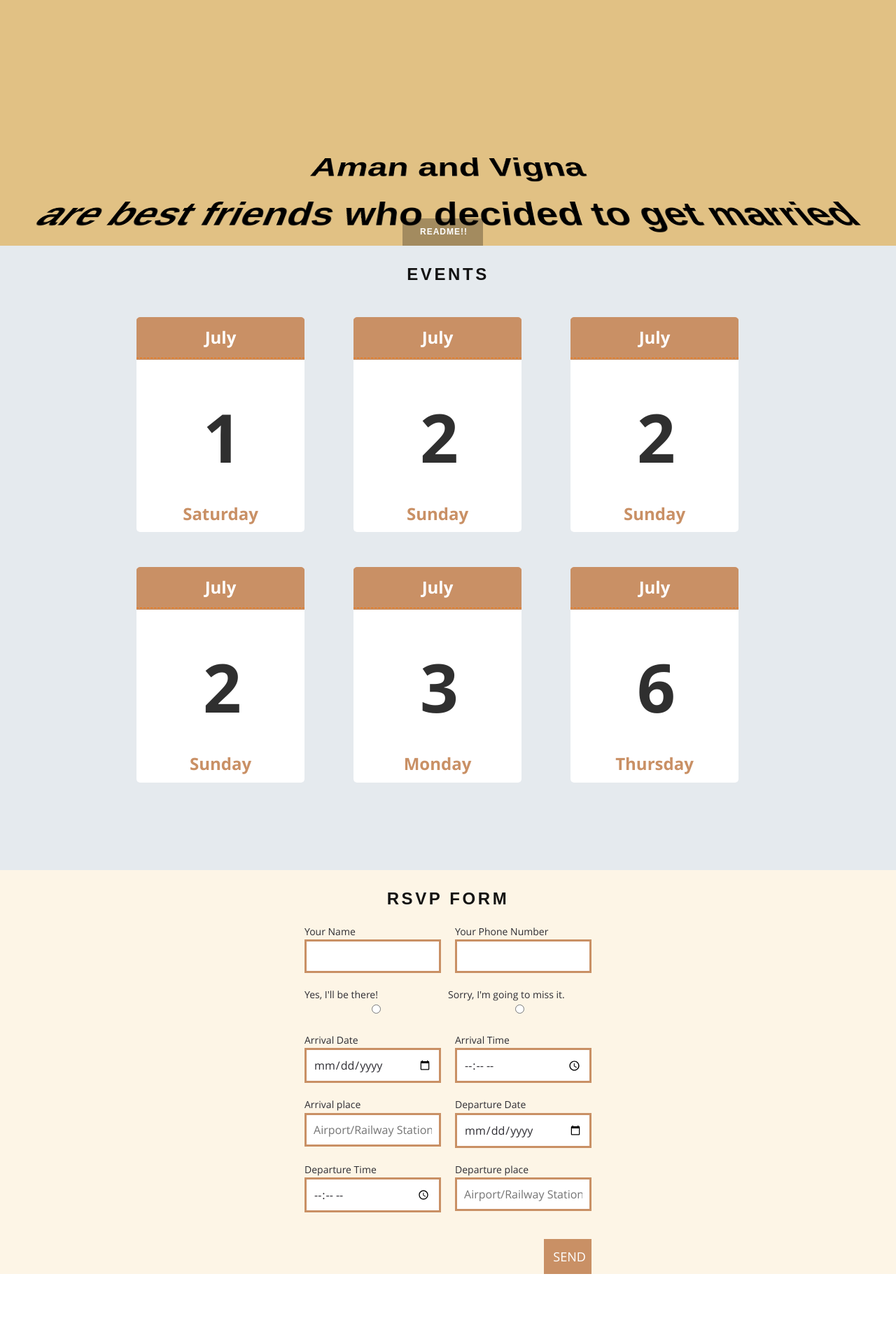
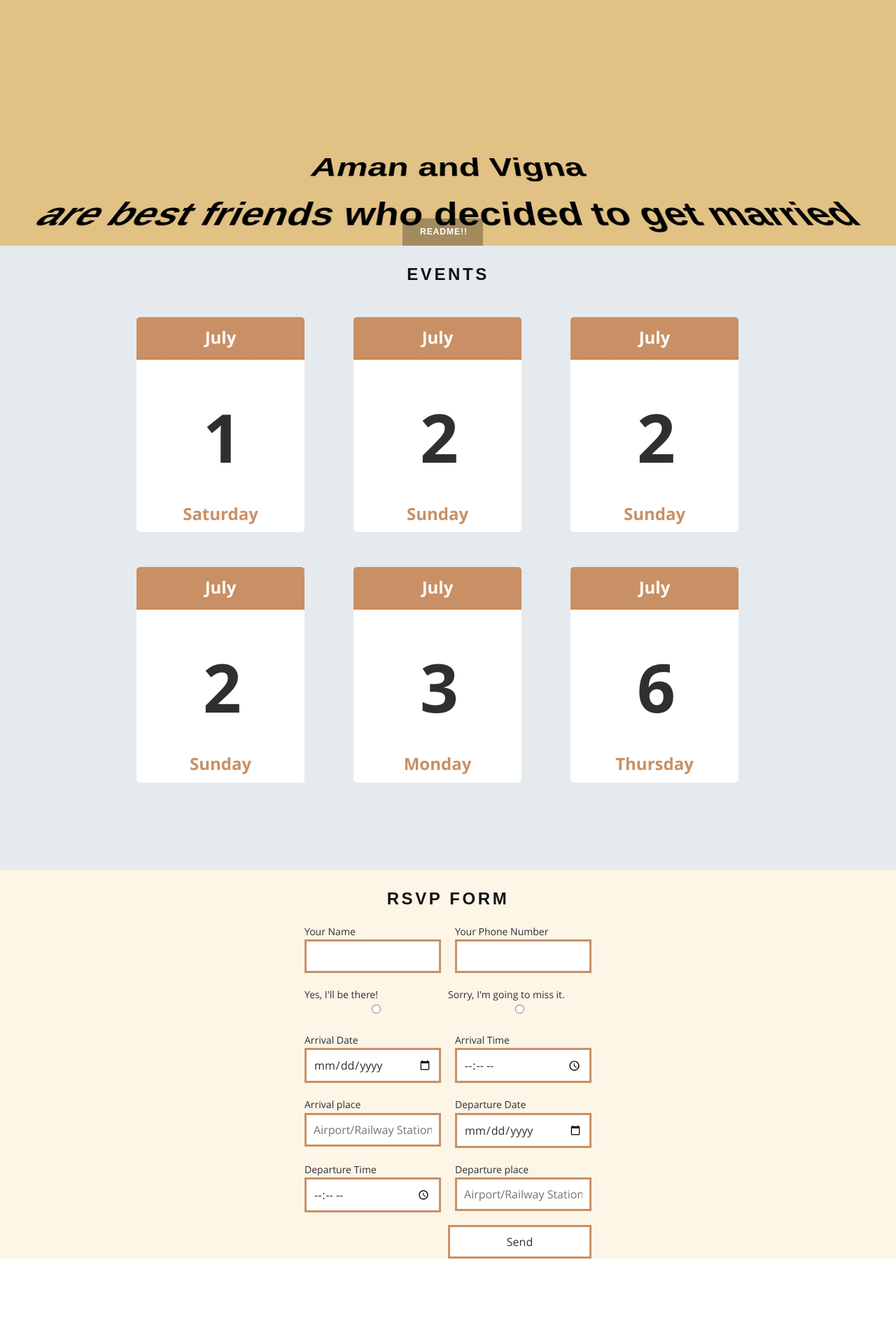
Before and after one commit to uncommonaman/test_avwedding, a Jekyll site: the page built from index.html, in a window 1280 px wide. Shown: the part 1313-3233 px from the top of the page at 70% size. Built offline with Jekyll 4.4.1, drawn with Linux system fonts in a browser that asks for light colours; some web fonts are replaced; after the commit the page ends 3211 px from its top, so only the background shows below that.

Commit message:
change bg and submit

```diff
--- a/assets/css/3-modules/_form.sass
+++ b/assets/css/3-modules/_form.sass
@@ -38,6 +38,7 @@ form
     // -moz-appearance: none
     // appearance: none
     font-size: 16px
+    background-color: white
 
 
 
@@ -52,13 +53,13 @@ form
   .submit-wrap
     text-align: right
 
-  [type="submit"]
-    background: $accent
-    color: white
-    font-size: 18px
-    text-transform: uppercase
-    width: 33%
-    margin-top: 20px
+  // [type="submit"]
+  //   background: $accent
+  //   color: white
+  //   font-size: 18px
+  //   text-transform: uppercase
+  //   width: 33%
+  //   margin-top: 20px
 
     &:hover
       background: $accent-light
```
Also changed, not shown: 3 other files.
